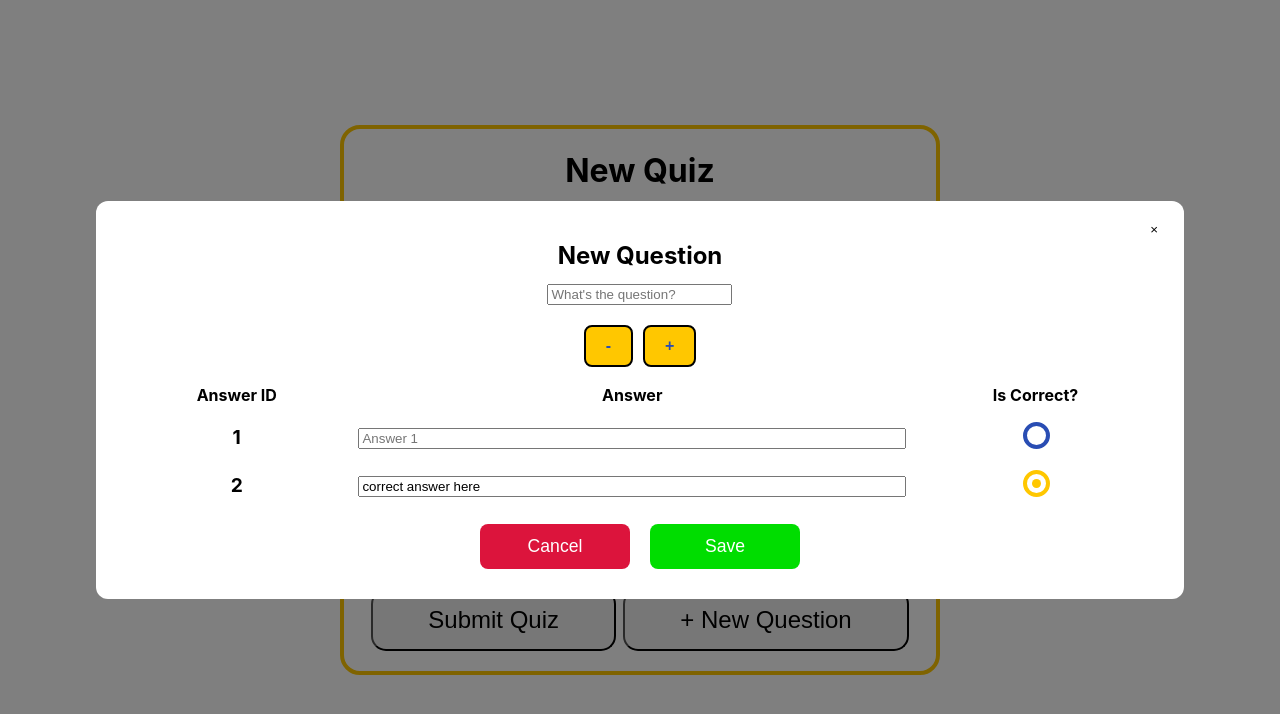
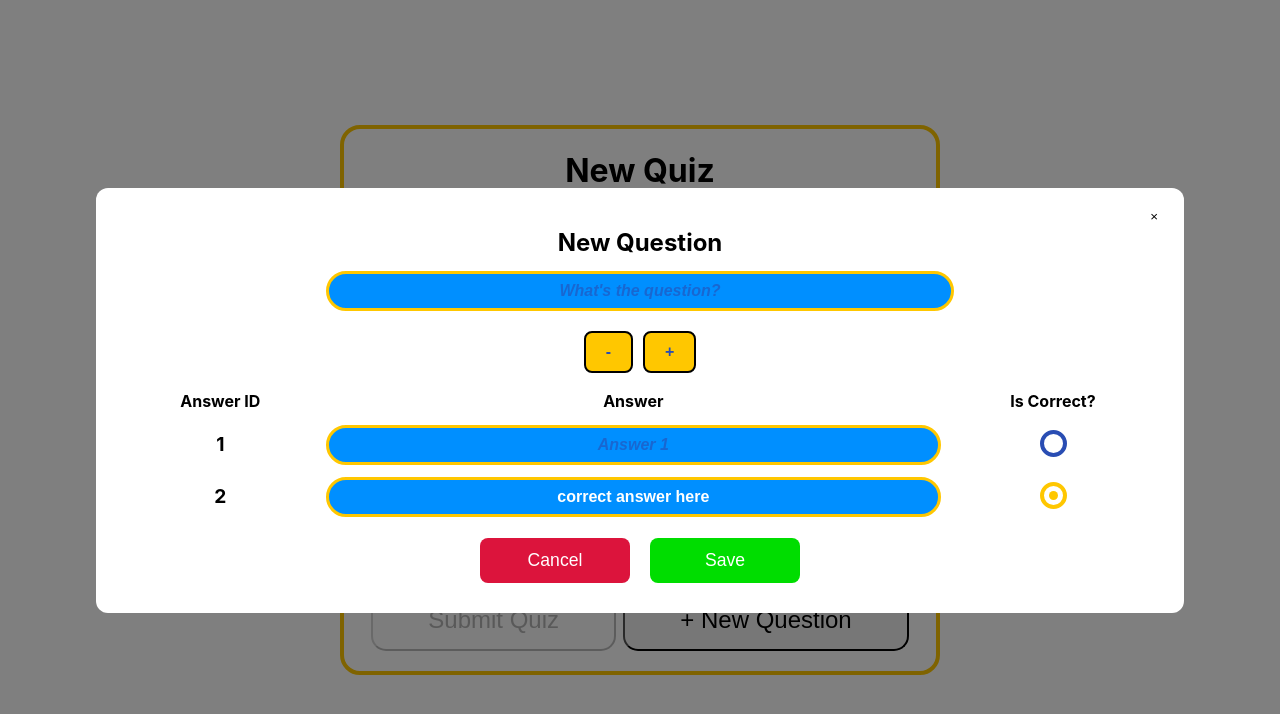
Before and after one commit to s-meenaghan7/react-quizapp-v2, a React (Vite) app: page / in a window 1280 px wide. Both pictures are taken after typing "Sample" into the empty fields and a click on the button "+ New Question". Shown: the top 714 px of the page. Built offline with nearby package versions, Linux system fonts and the light colour scheme.

Commit message:
Updated JSX for QuizForm, QuestionModal, Answer components, to use the global quizme-input classname for text inputs

```diff
--- a/src/quizform/QuizForm.tsx
+++ b/src/quizform/QuizForm.tsx
@@ -13,7 +13,7 @@ const QuizForm: React.FC = () => {
           <input
             required
             type='text'
-            id='quiz-name-input'
+            className='quizme-input'
             placeholder='What is the name of your quiz?'
           />
         </div>
@@ -26,6 +26,7 @@ const QuizForm: React.FC = () => {
         <div className='form-controls'>
           <button
             type='button'
+            disabled
           >
             Submit Quiz
           </button>
@@ -41,7 +42,7 @@ const QuizForm: React.FC = () => {
       <QuestionModal
         open={questionModalOpen}
         closeModal={() => setQuestionModalOpen(false)}
-        data={{}}
+        currentQuestion={{}}
       />
     </>
   );
--- a/src/quizform/answer/Answer.tsx
+++ b/src/quizform/answer/Answer.tsx
@@ -17,7 +17,7 @@ const Answer: React.FC<Answer> = ({ id, answer, isCorrect }) => {
         <input
           type='text'
           name='answer'
-          className='answer-input'
+          className='quizme-input'
           id={`answer${id}`}
           placeholder={`Answer ${id}`}
           defaultValue={answer}
--- a/src/quizform/questionModal/QuestionModal.tsx
+++ b/src/quizform/questionModal/QuestionModal.tsx
@@ -23,7 +23,7 @@ const QuestionModal: React.FC<QuestionModalProps> = ({ open, closeModal, current
             <input
               required
               type='text'
-              id='question-data-input'
+              className='quizme-input'
               placeholder="What's the question?"
             />
           </div>
```
